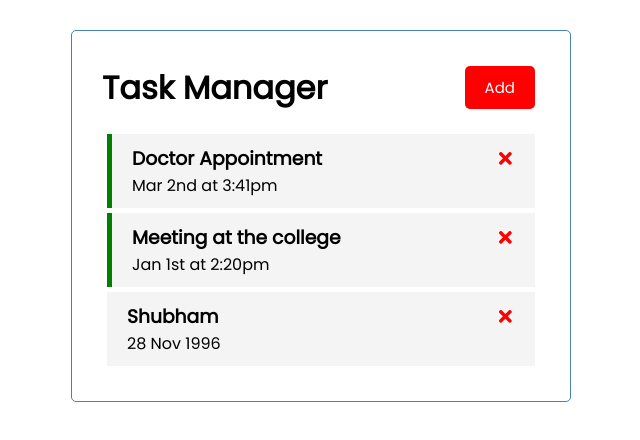
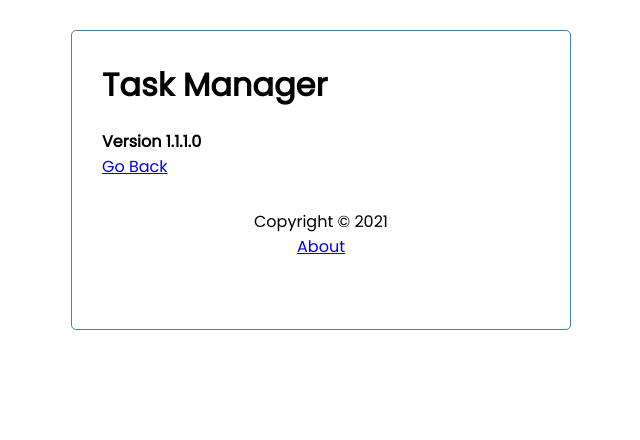
Before and after one commit to shubham-pal-au9/project_task_tracker, a React (Create React App) app in the folder react-task-tracker/: page /about in a window 1280 px wide. Shown: the top 440 px of the page, without its empty margins (319-959 px from the left). Built offline with nearby package versions, Linux system fonts and the light colour scheme; data requests are answered from the project's data file.

Commit message:
Added_Footer_About_Page_Final_Commit

```diff
--- a/react-task-tracker/db.json
+++ b/react-task-tracker/db.json
@@ -11,12 +11,6 @@
       "text": "Meeting at the college",
       "day": "Jan 1st at 2:20pm",
       "reminder": true
-    },
-    {
-      "text": "Shubham",
-      "day": "28 Nov 1996",
-      "reminder": false,
-      "id": 3
     }
   ]
 }
--- a/react-task-tracker/package.json
+++ b/react-task-tracker/package.json
@@ -9,6 +9,7 @@
     "react": "^17.0.1",
     "react-dom": "^17.0.1",
     "react-icons": "^4.2.0",
+    "react-router-dom": "^5.2.0",
     "react-scripts": "4.0.3",
     "web-vitals": "^1.1.0"
   },
@@ -17,7 +18,7 @@
     "build": "react-scripts build",
     "test": "react-scripts test",
     "eject": "react-scripts eject",
-    "server":"json-server --watch db.json --port 5000"
+    "server": "json-server --watch db.json --port 5000"
   },
   "eslintConfig": {
     "extends": [
--- a/react-task-tracker/src/App.js
+++ b/react-task-tracker/src/App.js
@@ -1,7 +1,10 @@
-import{ useState, useEffect } from 'react';
+import{ useState, useEffect, Fragment } from 'react';
+import { BrowserRouter as Router, Route } from 'react-router-dom';
 import Header from './components/Header';
 import Tasks from './components/Tasks';
 import AddTask from './components/AddTask';
+import Footer from './components/Footer';
+import About from './components/About';
 const App = () => {
   const[showAddTask, setShowAddTask] = useState(false)
 
@@ -79,12 +82,27 @@
 
 
   return (
+    <Router>
     <div className="container">
       <Header onAdd={() => setShowAddTask(!showAddTask)}
       showAdd={showAddTask}/>
-      {showAddTask && <AddTask onAdd={addTask}/>}
-      {tasks.length > 0 ? <Tasks tasks={tasks} onDelete={deleteTask} onToggle={toggleReminder}/> :'No tasks to display'}
+
+      <Route path='/' exact render={(props) => (
+        <Fragment>
+        {showAddTask && <AddTask onAdd={addTask}/>}
+        {tasks.length > 0 ? (<Tasks tasks={tasks} onDelete={deleteTask} onToggle={toggleReminder}/> ): (
+          'No tasks to display'
+          )}
+        </Fragment>
+
+      )}/>
+      <Route path='/about' component={About}/>
+        <Footer/>
+
+
     </div>
+
+    </Router>
   );
 }
 
--- /dev/null
+++ b/react-task-tracker/src/components/About.js
@@ -0,0 +1,11 @@
+import { Link } from 'react-router-dom';
+const About = () => {
+    return(
+        <div>
+            <h4> Version 1.1.1.0</h4>
+            <Link to='/'> Go Back </Link>
+        </div>
+    )
+}
+
+export default About;
--- /dev/null
+++ b/react-task-tracker/src/components/Footer.js
@@ -0,0 +1,11 @@
+import{ Link } from 'react-router-dom';
+const Footer = () => {
+    return(
+        <footer>
+            <p>Copyright &copy; 2021</p>
+            <Link to='/about'> About </Link>
+        </footer>
+    )
+}
+
+export default Footer;
--- a/react-task-tracker/src/components/Header.js
+++ b/react-task-tracker/src/components/Header.js
@@ -1,13 +1,16 @@
 import PropTypes from 'prop-types';
 import Button from './Button';
+import { useLocation } from 'react-router-dom';
 const Header = ({title,onAdd, showAdd}) => {
-
+    const location = useLocation()
     return (
         <header className = 'header'>
             <h1>{title}</h1>
+            {location.pathname === '/' && (
             <Button
-            color={showAdd ? 'blue' : 'red'} text={showAdd ? 'Close' : 'Add'} onClick={onAdd}
+                color={showAdd ? 'blue' : 'red'} text={showAdd ? 'Close' : 'Add'} onClick={onAdd}
             />
+            )}
         </header>
     )
 }
```
Also changed, not shown: 1 other file (tests, documents, lock files or other folders).
